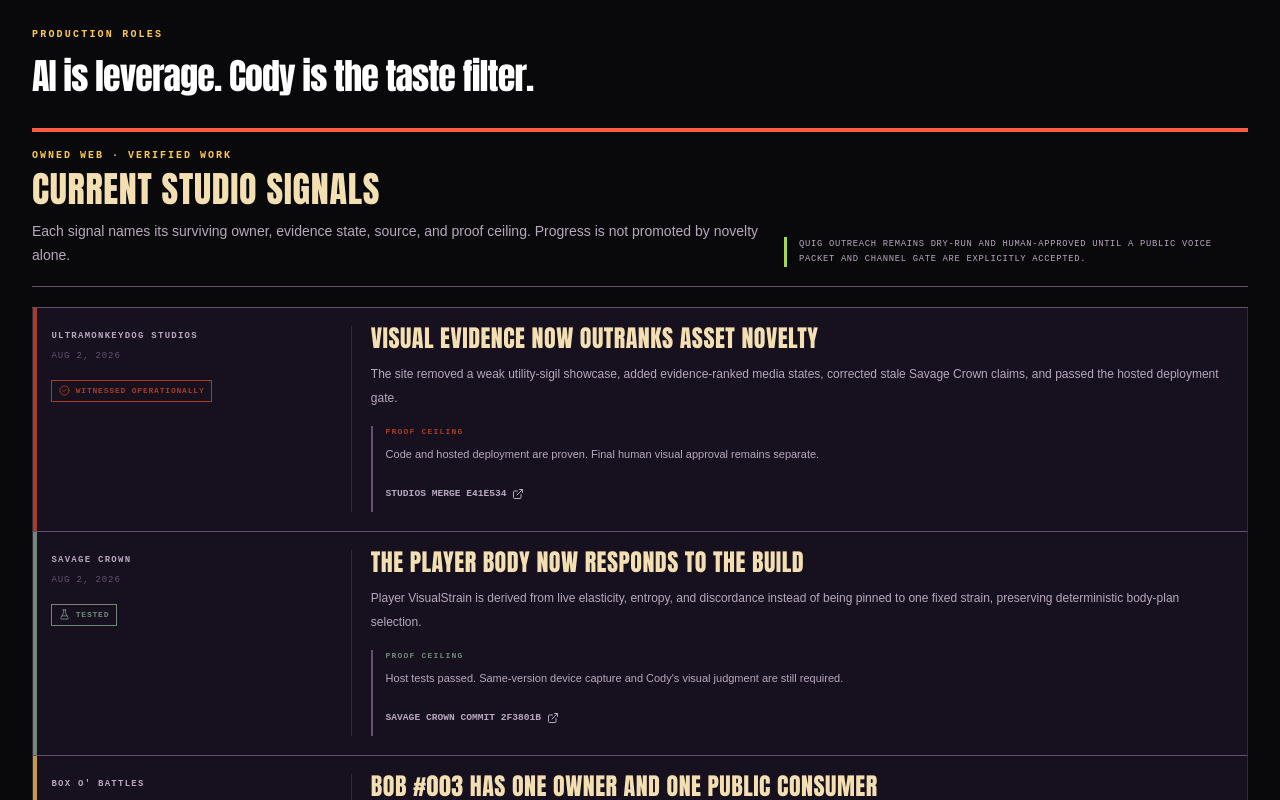
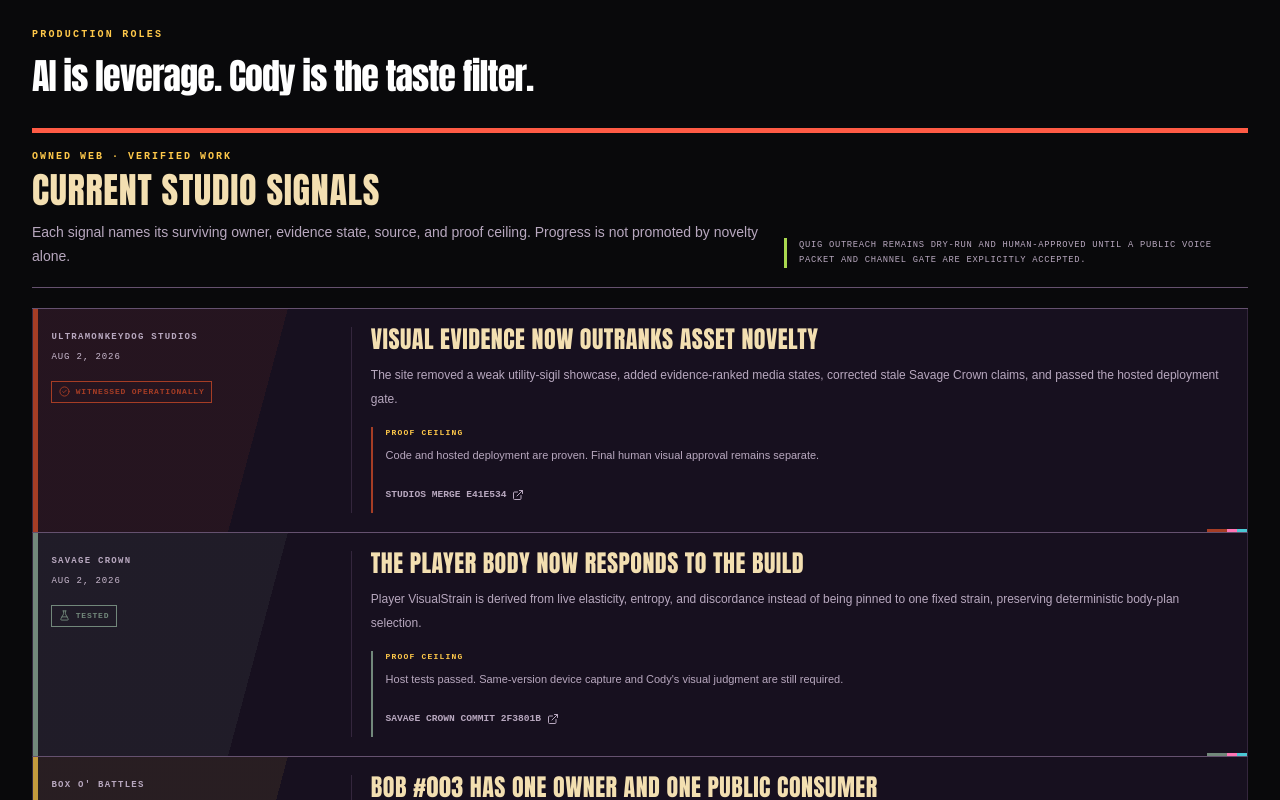
Before and after one commit to ultramonkey23/Ultramonkeydog-studios-, a React (Vite) app: page / in a window 1280 px wide. Shown: the part 7140-7940 px from the top of the page. Built offline with nearby package versions, Linux system fonts and the light colour scheme.

Commit message:
Raise studio signal contrast and color rhythm

```diff
--- a/src/studio-signals.css
+++ b/src/studio-signals.css
@@ -7,7 +7,7 @@
   display: grid;
   gap: 1rem;
   margin-bottom: 1.25rem;
-  border-top: 4px solid var(--umd-rust);
+  border-top: 5px solid var(--umd-rust);
   border-bottom: 1px solid var(--umd-line);
   padding: 1rem 0 1.2rem;
 }
@@ -26,7 +26,12 @@
   border-right: 1px solid var(--umd-line-soft);
   border-bottom: 1px solid var(--umd-line);
   border-left: 1px solid var(--umd-line-soft);
-  background: var(--umd-panel);
+  background:
+    linear-gradient(
+      105deg,
+      color-mix(in srgb, var(--signal-color, var(--umd-violet)) 10%, var(--umd-panel)) 0 20%,
+      var(--umd-panel) 20% 100%
+    );
   padding: 1.15rem;
 }
 
@@ -35,14 +40,28 @@
   top: 0;
   bottom: 0;
   left: 0;
-  width: 4px;
+  width: 5px;
   background: var(--signal-color, var(--umd-ash));
+  content: "";
+}
+
+.studio-signal::after {
+  position: absolute;
+  right: 0;
+  bottom: 0;
+  width: 40px;
+  height: 3px;
+  background: linear-gradient(90deg, var(--signal-color, var(--umd-ash)) 0 50%, var(--umd-pink) 50% 75%, var(--umd-cyan) 75% 100%);
   content: "";
 }
 
 .studio-signal__meta {
   border-right: 1px solid var(--umd-line-soft);
   padding-right: 1rem;
+}
+
+.studio-signal__meta > p:nth-child(2) {
+  color: #cbbbd0 !important;
 }
 
 .studio-signal__state {
@@ -61,8 +80,12 @@
 
 .studio-signal__proof {
   margin-top: 1rem;
-  border-left: 2px solid var(--umd-line);
+  border-left: 2px solid var(--signal-color, var(--umd-line));
   padding-left: 0.8rem;
+}
+
+.studio-signal__proof > p:first-child {
+  color: var(--umd-gold) !important;
 }
 
 .studio-signal__source {
```
